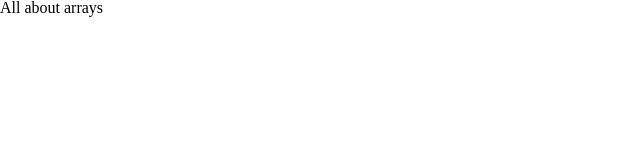
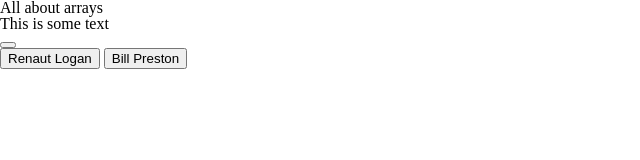
Before and after one commit to gleb-zavizenov/array, a plain HTML site: page index.html in a window 1280 px wide. Shown: the whole page, without its empty margins (0-640 px from the left). Drawn offline with Linux system fonts and the light colour scheme.

Commit message:
Finished

```diff
--- a/index.html
+++ b/index.html
@@ -11,6 +11,15 @@
 <body>
   <main>
     <h1>All about arrays</h1>
+
+    <p class="text-container">
+
+    </p>
+    <button></button>
+    <div class="bio-buttons">
+      <button data-arrayref="1">Renaut Logan</button>
+      <button data-arrayref="0">Bill Preston</buttin>
+    </div>
   </main>
   <script src="js/main.js"></script>
 </body>
--- a/js/main.js
+++ b/js/main.js
@@ -1 +1,30 @@
-console.log("JS is connected");
+(() => {
+
+  let textContainer = document.querySelector('.text-container');
+  const changeButton = document.querySelector("button");
+  let bioButtons = document.querySelectorAll(".bio-buttons button");
+  const dataContainer = ['This', 'is', 'some', 'text'];
+  const newContainer = ['This', 'is', 'a', 'join', 'method', 'result'];
+  const BillandTed = ['I am Bill S Peterson, Esq', 'And I am Ted Theodore Logan'];
+
+  dataContainer.forEach(data => {
+    console.log(data);
+    textContainer.textContent += ` ${data}`;
+  })
+
+  changeButton.addEventListener('click', function(){
+    textContainer.textContent += " I just added this with script!";
+    let newString = newContainer.join(' ');
+    console.log(newString);
+  });
+
+  function showBinInfo(){
+    let arrayOndex = this.dataset.arrayref;
+    textContainer.textContent = BillandTed[arrayOndex];
+  }
+
+  bioButtons.forEach(button => {
+    button.addEventListener('click',showBinInfo);
+  })
+
+})();
```
